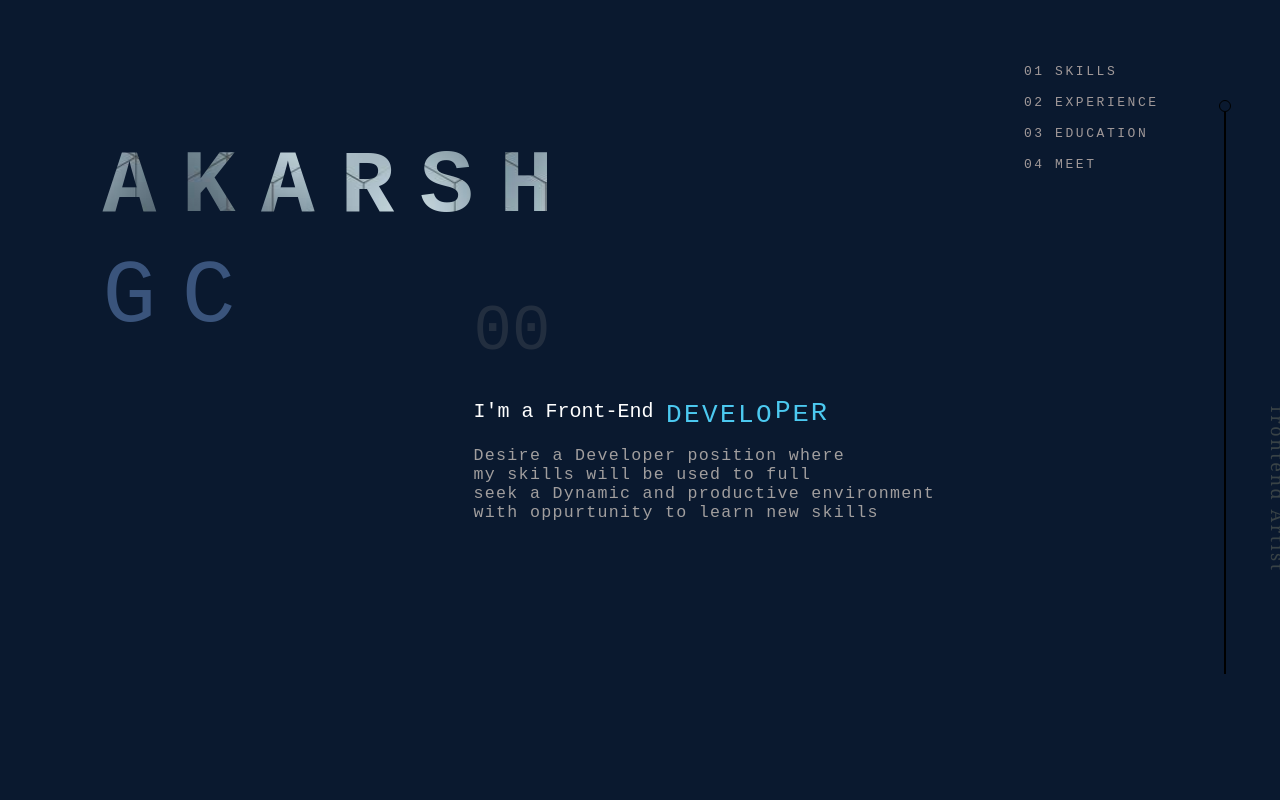
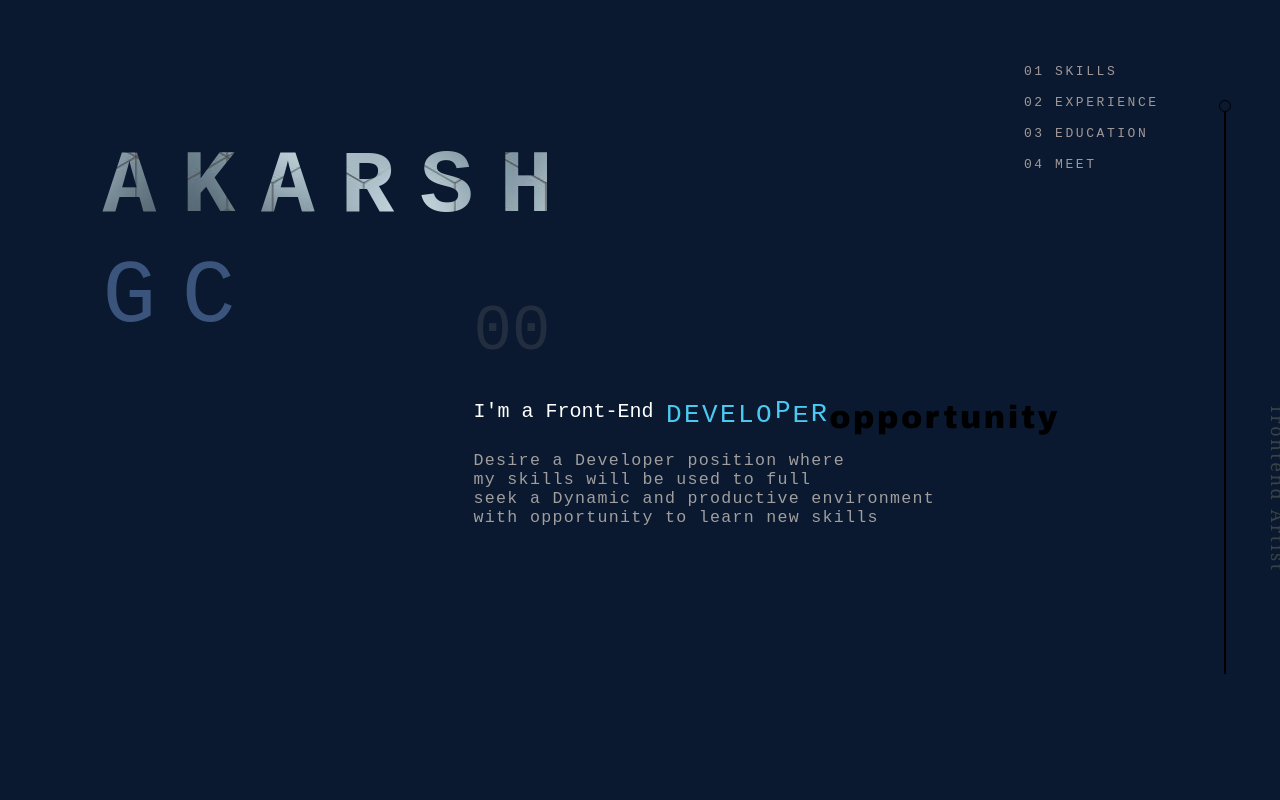
Before and after one commit to akinGC/AKARSH_GC, a React (Create React App) app: page / in a window 1280 px wide. Shown: the top 800 px of the page. Built offline with nearby package versions, Linux system fonts and the light colour scheme.

Commit message:
correction

```diff
--- a/src/App.js
+++ b/src/App.js
@@ -77,10 +77,10 @@ function App() {
   <div class="eee">E</div>
   <div class="r">R</div>
   <div class="shadow"></div>
-  <div class="shadow-two"></div>
+  <div class="shadow-two"></div>opportunity
 </div>
           <p className='frstptag'>Desire a Developer position where<p> my skills will be used to full </p>
-            <p>seek a Dynamic and productive environment </p><p ref={SkilRef} >with oppurtunity to learn new skills</p> </p>
+            <p>seek a Dynamic and productive environment </p><p ref={SkilRef} >with opportunity to learn new skills</p> </p>
         </div>
 
         <div className='port_skills'  data-aos="slide-up">
```
Also changed, not shown: package.json (line endings or trailing spaces).
